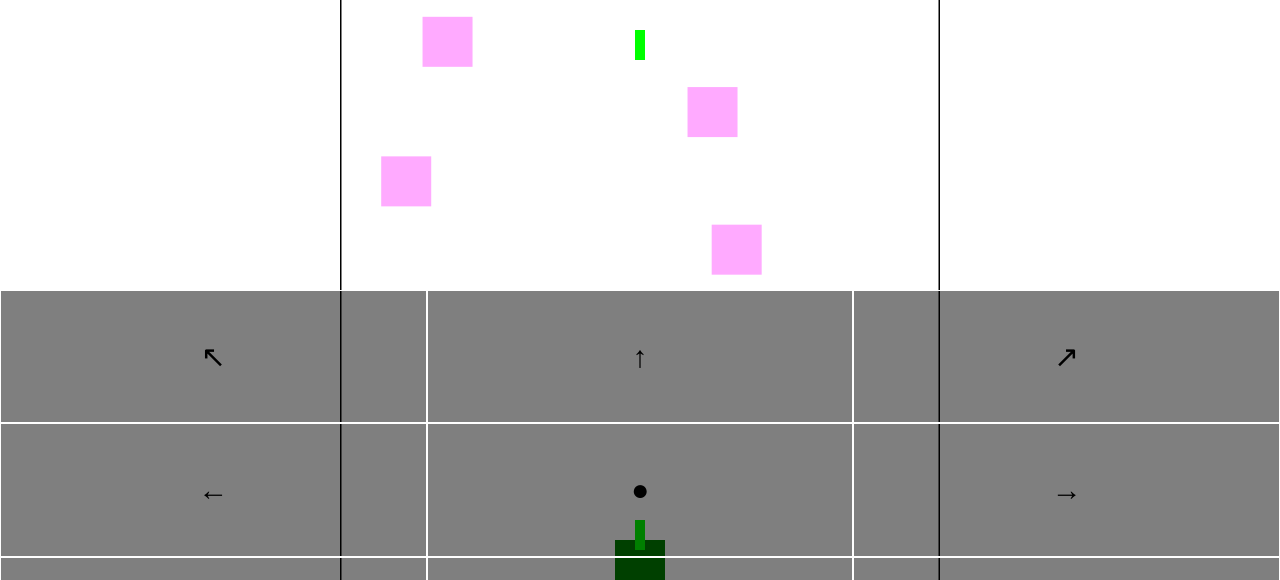
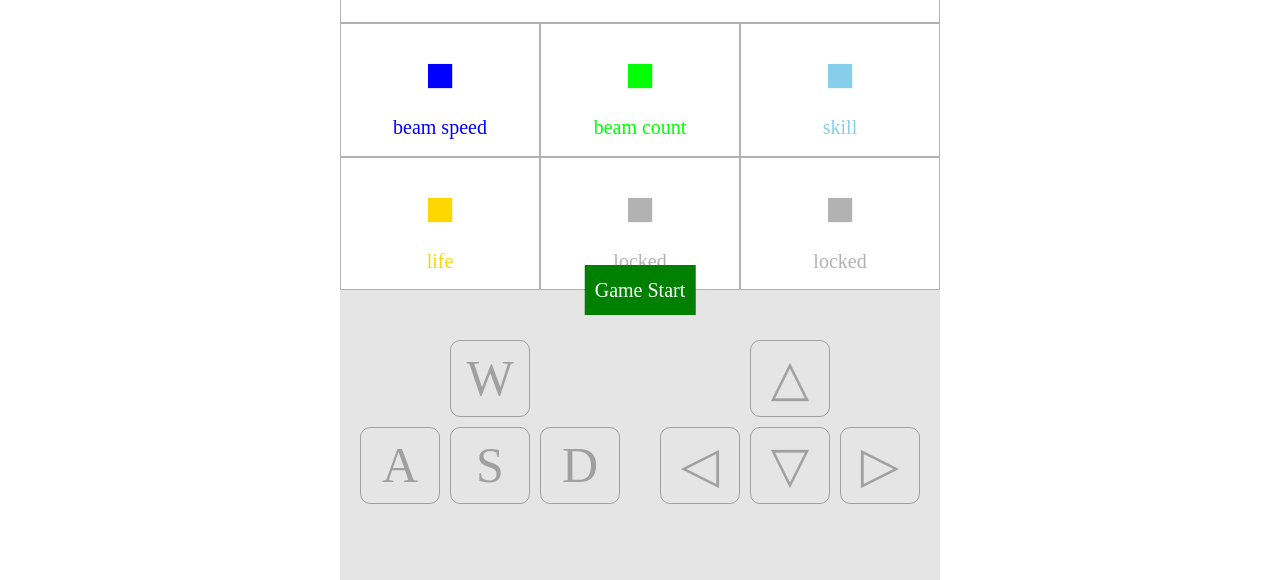
Before and after one commit to saramkim/js-game, a website built with webpack: page dist/index.html in a window 1280 px wide. Shown: the part 110-690 px from the top of the page. Built offline with nearby package versions, Linux system fonts and the light colour scheme.

Commit message:
Add introduction page

```diff
--- a/src/index.ts
+++ b/src/index.ts
@@ -9,7 +9,8 @@ import UI from './UI';
 function MainEvent() {
   const canvas = document.getElementById('canvas') as HTMLCanvasElement;
   const ctx = canvas.getContext('2d')!;
-  const FSbtn = document.getElementById('fullScreen') as HTMLElement;
+  const startBtn = document.getElementById('start-btn') as HTMLElement;
+  const introduction = document.getElementById('introduction') as HTMLElement;
   canvas.width = 600;
   canvas.height = 900;
 
@@ -205,7 +206,20 @@ function MainEvent() {
     game.update(animation);
     game.draw(ctx);
   }
-  animate();
+
+  function gameStart() {
+    animate();
+    introduction.style.display = 'none';
+    startBtn.style.display = 'none';
+    if (!document.fullscreenElement) {
+      canvas.requestFullscreen().catch((err) => {
+        alert(`${err.message}`);
+      });
+    } else {
+      document.exitFullscreen();
+    }
+  }
+  startBtn.addEventListener('click', gameStart);
 
   function Collision(one: any, another: any) {
     const xCollision =
@@ -216,17 +230,6 @@ function MainEvent() {
       Math.abs(one.y + one.height - (another.y + another.height)) <= one.height;
     return xCollision && yCollision;
   }
-
-  function fullScreen() {
-    if (!document.fullscreenElement) {
-      canvas.requestFullscreen().catch((err) => {
-        alert(`${err.message}`);
-      });
-    } else {
-      document.exitFullscreen();
-    }
-  }
-  FSbtn.addEventListener('click', fullScreen);
 }
 
 window.addEventListener('load', MainEvent);
--- a/src/input.ts
+++ b/src/input.ts
@@ -72,7 +72,7 @@ export class InputHandler {
       }
       if (
         this.touchY < (window.innerHeight * 4) / 6 &&
-        this.touchY > window.innerHeight / 2 &&
+        // this.touchY > window.innerHeight / 2 &&
         this.keys.indexOf('touchDown') === -1
       ) {
         this.keys.push('touchUp');
--- a/src/style.css
+++ b/src/style.css
@@ -34,6 +34,7 @@ video,
 canvas,
 svg {
   display: block;
+  max-height: 100%;
   max-width: 100%;
 }
 button {
@@ -49,6 +50,7 @@ table {
 }
 
 #canvas {
+  z-index: -10;
   position: absolute;
   top: 50%;
   left: 50%;
@@ -56,30 +58,129 @@ table {
   background-color: white;
 }
 
-#fullScreen {
+#start-btn {
+  z-index: 10;
   position: absolute;
   font-size: 20px;
   padding: 10px;
-  top: 10px;
+  top: 50%;
   left: 50%;
-  transform: translateX(-50%);
+  transform: translate(-50%, -50%);
+  background-color: green;
+  color: white;
+  transition-duration: 1s;
+}
+#start-btn:hover {
+  padding: 60px;
 }
 
-#controler {
-  z-index: 10;
+#introduction {
   position: absolute;
   top: 50%;
+  left: 50%;
+  transform: translate(-50%, -50%);
+  height: 100%;
+  width: 600px;
+  max-height: 100%;
+  max-width: 100%;
+}
+
+#infomation {
   height: 50%;
-  width: 100%;
-  background-color: rgba(0, 0, 0, 0.5);
   display: grid;
   grid-template-columns: 1fr 1fr 1fr;
   grid-template-rows: 1fr 1fr 1fr;
 }
-.control-btn {
-  border: 1px solid white;
+.info-box {
+  border: 1px solid rgba(0, 0, 0, 0.3);
   display: flex;
+  flex-direction: column;
   justify-content: center;
   align-items: center;
-  font-size: 30px;
+  font-size: 50px;
+  color: rgba(0, 0, 0, 0.3);
 }
+.info-box:first-child {
+  grid-column: 1 / span 3;
+  color: black;
+}
+.info-box:nth-child(2) {
+  color: blue;
+}
+.info-box:nth-child(3) {
+  color: rgb(0, 255, 0);
+}
+.info-box:nth-child(4) {
+  color: skyblue;
+}
+.info-box:nth-child(5) {
+  color: gold;
+}
+.info-box span {
+  font-size: 20px;
+}
+
+#controler,
+#control-info {
+  display: none;
+}
+
+@media screen and (max-width: 500px) {
+  #controler {
+    height: 50%;
+    background-color: rgba(0, 0, 0, 0.1);
+    display: grid;
+    grid-template-columns: 1fr 1fr 1fr;
+    grid-template-rows: 1fr 1fr 1fr;
+  }
+  .control-btn {
+    border: 1px solid white;
+    display: flex;
+    justify-content: center;
+    align-items: center;
+    font-size: 30px;
+  }
+}
+
+@media screen and (min-width: 501px) {
+  #control-info {
+    height: 50%;
+    background-color: rgba(0, 0, 0, 0.1);
+    display: flex;
+    justify-content: center;
+    align-items: center;
+    flex-wrap: wrap;
+  }
+  .arrow-keys {
+    padding: 20px;
+    width: 50%;
+    display: grid;
+    grid-template-columns: 1fr 1fr 1fr;
+    grid-template-rows: 1fr 1fr;
+    gap: 10px;
+  }
+  .arrow-key {
+    border: 1px solid rgba(0, 0, 0, 0.3);
+    display: flex;
+    justify-content: center;
+    align-items: center;
+    font-size: 50px;
+    color: rgba(0, 0, 0, 0.3);
+    border-radius: 10px;
+  }
+  .arrow-key:first-child {
+    grid-column-start: 2;
+    grid-column-end: 3;
+  }
+  .arrow-key:nth-child(2) {
+    grid-column-start: 1;
+  }
+
+  #space-key {
+    padding: 0 50px;
+    border: 1px solid rgba(0, 0, 0, 0.3);
+    font-size: 50px;
+    color: rgba(0, 0, 0, 0.3);
+    border-radius: 10px;
+  }
+}
```
Also changed, not shown: dist/index.html.
